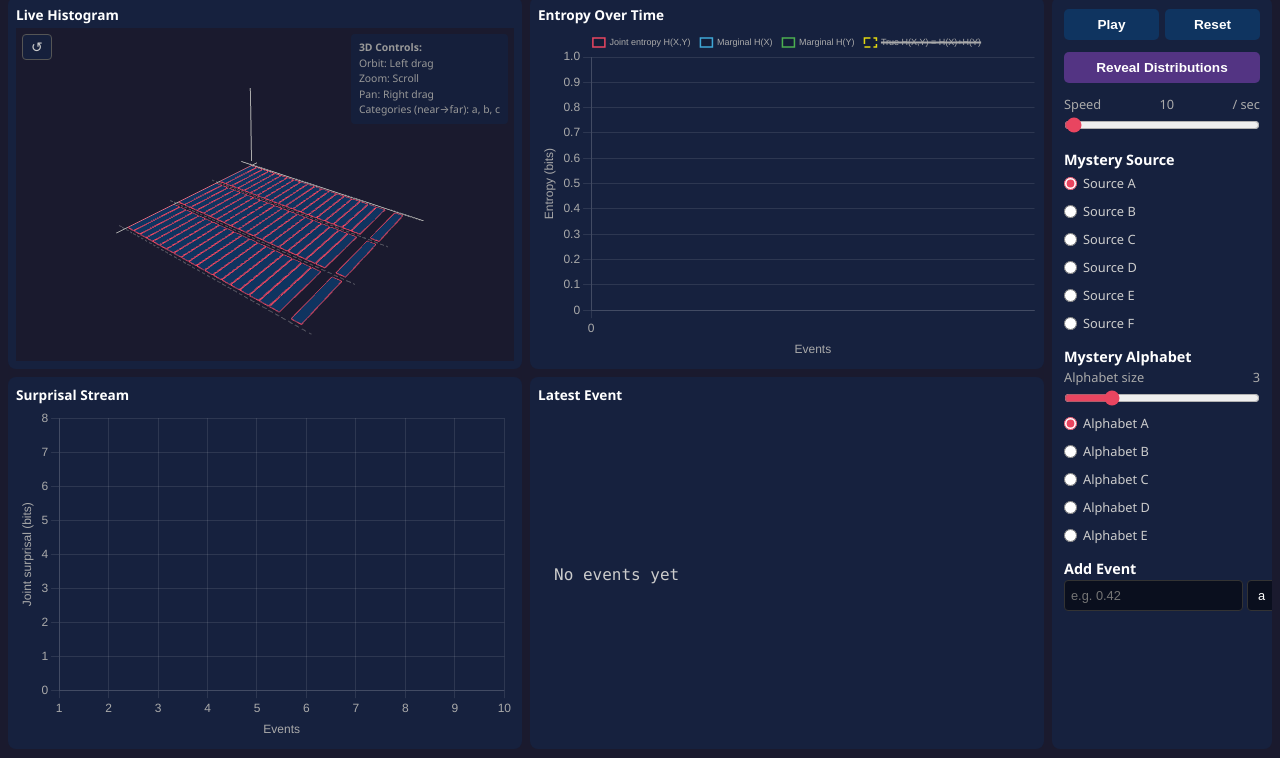
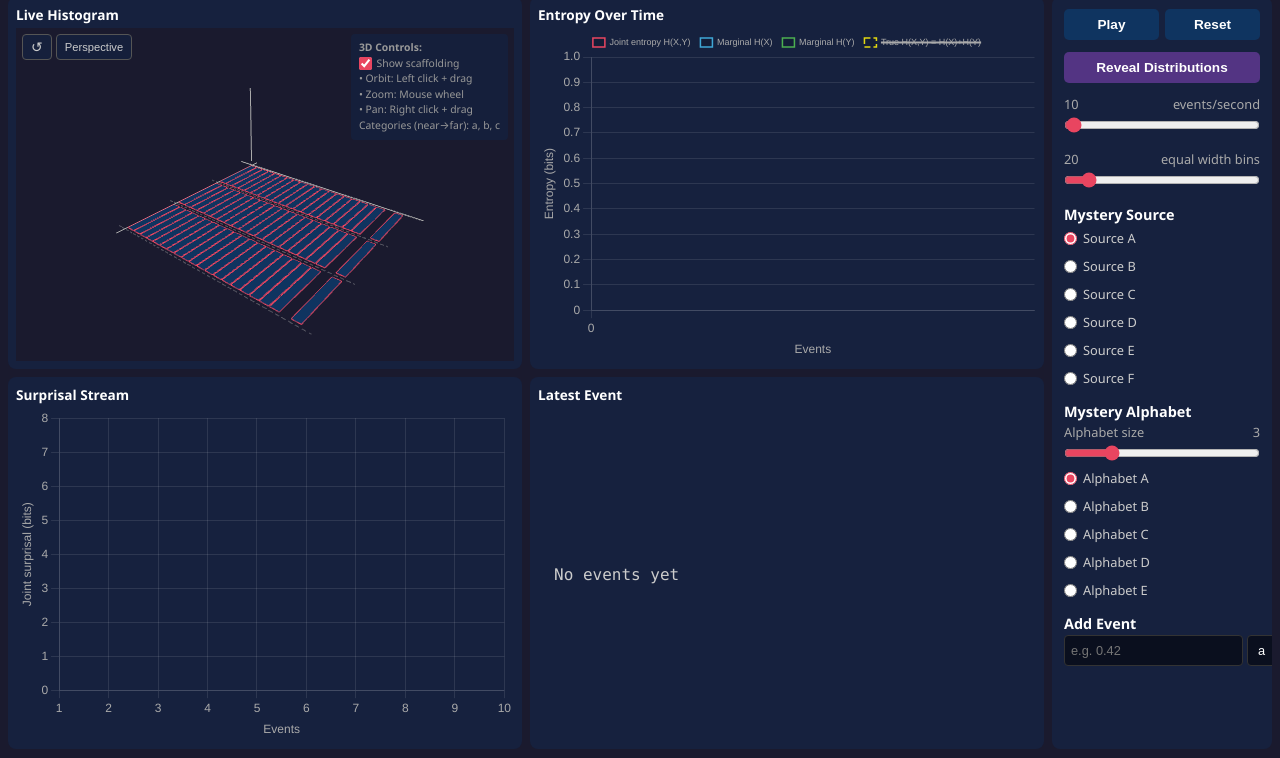
Before and after one commit to herdrick/entropy-sim, a plain HTML site: page new-distribution-with-each-event/web/2d/index.html in a window 1280 px wide. Shown: the part 42-800 px from the top of the page. Drawn offline with nearby package versions, Linux system fonts and the light colour scheme; animation ran at ten frames a second.

Commit message:
2D app: bin-count slider, scaffolding toggle, camera mode toggle (Claude Sonnet 5)
Ports the continuous variable's adjustable bin-count slider and the
relabeled speed slider from the 1-var app. Adds a "Show scaffolding"
checkbox to hide/show the 3D grid's axis and category-divider guide
lines, and a Perspective/Orthographic toggle button next to the reset
camera button, both live-switchable without losing the current view.

```diff
--- a/new-distribution-with-each-event/web/2d/app.js
+++ b/new-distribution-with-each-event/web/2d/app.js
@@ -6,17 +6,20 @@ import { OrbitControls } from 'three/addons/controls/OrbitControls.js';
 // Constants & Binning (continuous variable X)
 // =============================================================================
 
-// 21 edges produce 20 bins.
-// Bin 0 = (-inf, edge[1])        — leftmost, open on left
-// Bin i (1..18) = [edge[i], edge[i+1])  — interior
-// Bin 19 = [edge[19], +inf)      — rightmost, open on right
-const N_BIN_EDGES = 21;
-const BIN_EDGES = Array.from({ length: N_BIN_EDGES }, (_, i) => i / (N_BIN_EDGES - 1));
-const TOTAL_BINS = N_BIN_EDGES - 1; // 20
-const BIN_WIDTH = 1.0 / (N_BIN_EDGES - 1); // 0.05
+// N_BIN_EDGES edges produce N_BIN_EDGES-1 equal-width bins.
+// Bin 0 = (-inf, edge[1])              — leftmost, open on left
+// Bin i (1..N-2) = [edge[i], edge[i+1]) — interior
+// Bin N-1 = [edge[N-1], +inf)          — rightmost, open on right
+let N_BIN_EDGES, BIN_EDGES, TOTAL_BINS, BIN_WIDTH;
 
-const MIN_ALPHABET_SIZE = 1;
-const MAX_ALPHABET_SIZE = 10;
+function setBinEdgeCount(n) {
+  N_BIN_EDGES = n;
+  BIN_EDGES = Array.from({ length: N_BIN_EDGES }, (_, i) => i / (N_BIN_EDGES - 1));
+  TOTAL_BINS = N_BIN_EDGES - 1;
+  BIN_WIDTH = 1.0 / (N_BIN_EDGES - 1);
+}
+
+setBinEdgeCount(21);
 
 const COLORS = {
   accent: '#e94560',
@@ -224,6 +227,19 @@ function resetData() {
   state.runningAvgSurprisal = [];
 }
 
+// Changing the bin count re-bins all events seen so far into the new bins.
+// It does not touch the entropy/surprisal histories — those are per-event
+// snapshots computed under whatever bin count was active at the time, and
+// stay frozen; only events added after the change use the new bins.
+function setBinCount(n) {
+  setBinEdgeCount(n + 1);
+  state.counts = makeCounts2d(state.alphabetSize);
+  for (const { value, catIdx } of state.events) {
+    state.counts[catIdx][getBin(value)] += 1;
+  }
+  buildHistogramGrid();
+}
+
 // =============================================================================
 // Three.js Histogram (Panel 1): grid of bars over (bin, category)
 // =============================================================================
@@ -233,6 +249,9 @@ let barMeshes = []; // barMeshes[row=category][col=bin]
 let pdfLine = null;
 let gridHelperObjects = [];
 let initialCameraPosition, initialCameraTarget;
+let cameraMode = 'perspective';
+let scaffoldingVisible = true;
+const ORTHO_VIEW_SIZE = 1.6;
 
 function zStep() {
   return 1.0 / state.alphabetSize;
@@ -330,7 +349,14 @@ function buildHistogramGrid() {
     gridHelperObjects.push(line);
   }
 
+  for (const obj of gridHelperObjects) obj.visible = scaffoldingVisible;
+
   updateCategoryLegend();
+}
+
+function setScaffoldingVisible(visible) {
+  scaffoldingVisible = visible;
+  for (const obj of gridHelperObjects) obj.visible = visible;
 }
 
 function updateCategoryLegend() {
@@ -340,28 +366,54 @@ function updateCategoryLegend() {
   el.textContent = `Categories (near→far): ${labels.join(', ')}`;
 }
 
+function makeCamera(mode, aspect) {
+  if (mode === 'orthographic') {
+    return new THREE.OrthographicCamera(
+      -ORTHO_VIEW_SIZE * aspect / 2, ORTHO_VIEW_SIZE * aspect / 2,
+      ORTHO_VIEW_SIZE / 2, -ORTHO_VIEW_SIZE / 2, -10, 20,
+    );
+  }
+  return new THREE.PerspectiveCamera(45, aspect, 0.01, 20);
+}
+
+function setCameraMode(mode) {
+  cameraMode = mode;
+  const container = document.getElementById('histogram-container');
+  const aspect = container.offsetWidth / container.offsetHeight;
+  const prevPosition = camera ? camera.position.clone() : new THREE.Vector3(1.6, 1.1, 1.9);
+  const prevTarget = orbitControls ? orbitControls.target.clone() : new THREE.Vector3(0.5, 0.15, 0.5);
+
+  if (orbitControls) orbitControls.dispose();
+
+  camera = makeCamera(mode, aspect);
+  camera.position.copy(prevPosition);
+  camera.lookAt(prevTarget);
+  camera.updateProjectionMatrix();
+
+  orbitControls = new OrbitControls(camera, renderer.domElement);
+  orbitControls.enableDamping = true;
+  orbitControls.rotateSpeed = 0.7;
+  orbitControls.zoomSpeed = 0.8;
+  orbitControls.panSpeed = 1.0;
+  orbitControls.target.copy(prevTarget);
+  orbitControls.update();
+
+  const toggleBtn = document.getElementById('toggleCameraBtn');
+  if (toggleBtn) toggleBtn.textContent = mode === 'perspective' ? 'Perspective' : 'Orthographic';
+}
+
 function initHistogram() {
   const container = document.getElementById('histogram-container');
 
   scene = new THREE.Scene();
   scene.background = new THREE.Color(COLORS.bg);
 
-  const aspect = container.offsetWidth / container.offsetHeight;
-  camera = new THREE.PerspectiveCamera(45, aspect, 0.01, 20);
-  camera.position.set(1.6, 1.1, 1.9);
-  camera.lookAt(0.5, 0.15, 0.5);
-
   renderer = new THREE.WebGLRenderer({ antialias: true });
   renderer.setSize(container.offsetWidth, container.offsetHeight);
   renderer.setPixelRatio(window.devicePixelRatio);
   container.insertBefore(renderer.domElement, container.firstChild);
 
-  orbitControls = new OrbitControls(camera, renderer.domElement);
-  orbitControls.enableDamping = true;
-  orbitControls.rotateSpeed = 0.7;
-  orbitControls.zoomSpeed = 0.8;
-  orbitControls.panSpeed = 1.0;
-  orbitControls.target.set(0.5, 0.15, 0.5);
+  setCameraMode('perspective');
 
   initialCameraPosition = camera.position.clone();
   initialCameraTarget = orbitControls.target.clone();
@@ -376,13 +428,31 @@ function initHistogram() {
     orbitControls.update();
   });
 
+  // Perspective / orthographic toggle
+  document.getElementById('toggleCameraBtn').addEventListener('click', () => {
+    setCameraMode(cameraMode === 'perspective' ? 'orthographic' : 'perspective');
+  });
+
+  // Scaffolding toggle
+  document.getElementById('scaffolding-toggle').addEventListener('change', (e) => {
+    setScaffoldingVisible(e.target.checked);
+  });
+
   // Resize handling
   const ro = new ResizeObserver(() => {
     const w = container.offsetWidth;
     const h = container.offsetHeight;
     if (w === 0 || h === 0) return;
     renderer.setSize(w, h);
-    camera.aspect = w / h;
+    const aspect = w / h;
+    if (camera.isPerspectiveCamera) {
+      camera.aspect = aspect;
+    } else {
+      camera.left = -ORTHO_VIEW_SIZE * aspect / 2;
+      camera.right = ORTHO_VIEW_SIZE * aspect / 2;
+      camera.top = ORTHO_VIEW_SIZE / 2;
+      camera.bottom = -ORTHO_VIEW_SIZE / 2;
+    }
     camera.updateProjectionMatrix();
   });
   ro.observe(container);
@@ -714,6 +784,15 @@ function initControls() {
     if (state.playing) startTimer();
   });
 
+  const binCountSlider = document.getElementById('bin-count-slider');
+  const binCountVal = document.getElementById('bin-count-value');
+  binCountSlider.addEventListener('input', () => {
+    const n = parseInt(binCountSlider.value);
+    binCountVal.textContent = n;
+    setBinCount(n);
+    updateAll();
+  });
+
   document.querySelectorAll('input[name="source"]').forEach(radio => {
     radio.addEventListener('change', () => {
       state.currentSource = radio.value;
--- a/new-distribution-with-each-event/web/2d/index.html
+++ b/new-distribution-with-each-event/web/2d/index.html
@@ -92,22 +92,31 @@
       height: 100%;
     }
 
-    #resetCameraBtn {
+    #histogram-toolbar {
       position: absolute;
       top: 6px;
       left: 6px;
+      display: flex;
+      gap: 4px;
+      z-index: 100;
+    }
+
+    #resetCameraBtn, #toggleCameraBtn {
       background: rgba(22, 33, 62, 0.9);
       border: 1px solid #555;
       border-radius: 4px;
       padding: 4px 8px;
       font-size: 14px;
       cursor: pointer;
-      z-index: 100;
       color: #ccc;
       transition: background 0.2s;
     }
 
-    #resetCameraBtn:hover {
+    #toggleCameraBtn {
+      font-size: 0.7rem;
+    }
+
+    #resetCameraBtn:hover, #toggleCameraBtn:hover {
       background: rgba(22, 33, 62, 1);
       border-color: #e94560;
     }
@@ -123,6 +132,17 @@
       color: #999;
       z-index: 100;
       line-height: 1.5;
+    }
+
+    #controls3d label {
+      cursor: pointer;
+      display: block;
+    }
+
+    #controls3d input[type="checkbox"] {
+      accent-color: #e94560;
+      vertical-align: middle;
+      margin-right: 2px;
     }
 
     /* Latest event panel */
@@ -285,12 +305,16 @@
         <div class="panel-title">Live Histogram</div>
         <div class="panel-body">
           <div id="histogram-container">
-            <button id="resetCameraBtn" title="Reset camera">&#x21ba;</button>
+            <div id="histogram-toolbar">
+              <button id="resetCameraBtn" title="Reset camera">&#x21ba;</button>
+              <button id="toggleCameraBtn" title="Toggle perspective / orthographic">Perspective</button>
+            </div>
             <div id="controls3d">
               <strong>3D Controls:</strong><br>
-              Orbit: Left drag<br>
-              Zoom: Scroll<br>
-              Pan: Right drag<br>
+              <label><input type="checkbox" id="scaffolding-toggle" checked> Show scaffolding</label>
+              &bull; Orbit: Left click + drag<br>
+              &bull; Zoom: Mouse wheel<br>
+              &bull; Pan: Right click + drag<br>
               <span id="category-legend"></span>
             </div>
           </div>
@@ -334,10 +358,16 @@
 
       <div class="slider-group">
         <label>
-          <span>Speed</span>
-          <span id="speed-value">10</span> / sec
+          <span id="speed-value">10</span> events/second
         </label>
         <input type="range" id="speed-slider" min="1" max="1000" value="10">
+      </div>
+
+      <div class="slider-group">
+        <label>
+          <span id="bin-count-value">20</span> equal width bins
+        </label>
+        <input type="range" id="bin-count-slider" min="1" max="200" value="20">
       </div>
 
       <div>
```
